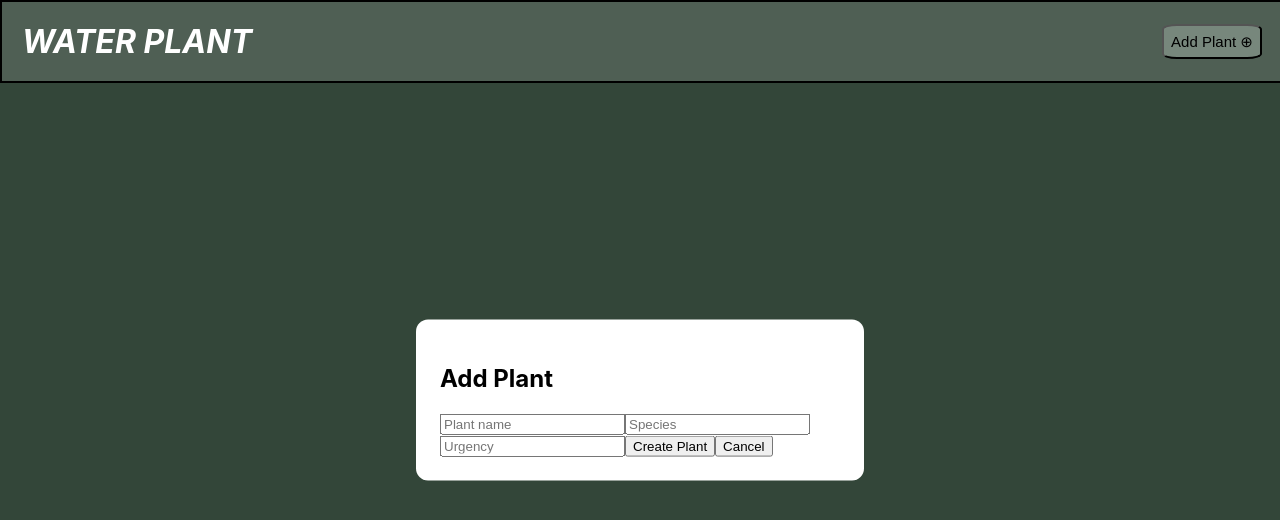
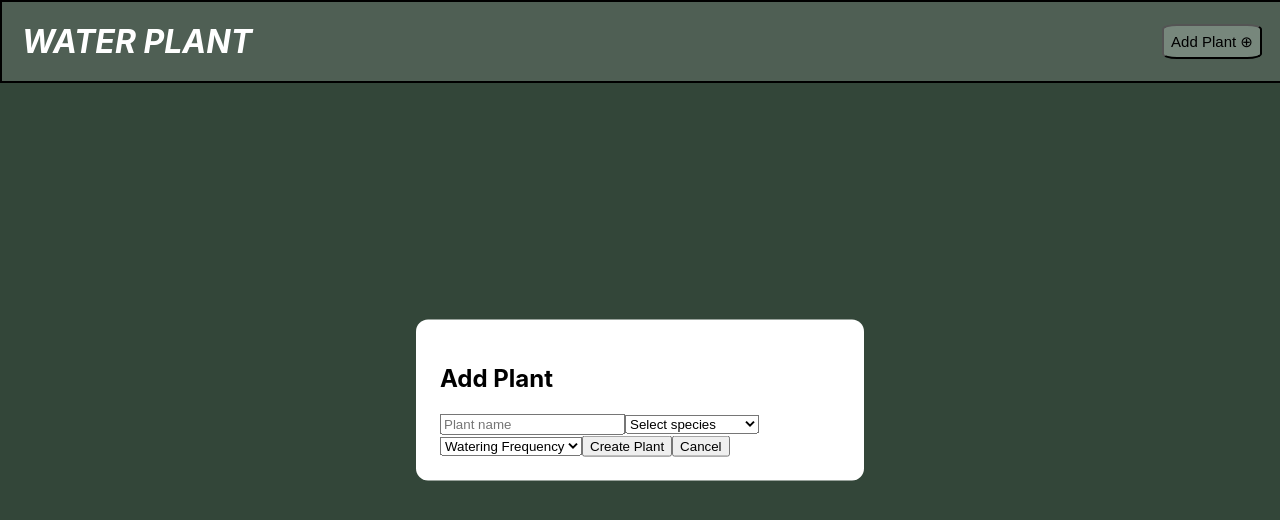
Before and after one commit to CamBlackwell/DesignAssignment2, a React (Create React App) app in the folder assingment2/: page / in a window 1280 px wide. Both pictures are taken after a click on the button "Add Plant ⊕". Shown: the top 520 px of the page. Built offline with nearby package versions, Linux system fonts and the light colour scheme.

Commit message:
added speicies

```diff
--- a/assingment2/src/App.js
+++ b/assingment2/src/App.js
@@ -7,7 +7,6 @@ import AddPlantForm from './components/AddPlantForm';
 
 function App() {
 
-
   const [plants, setPlants]= useState([]);
   const [showForm, setShowForm] = useState(false);
 
@@ -16,7 +15,6 @@ function App() {
   }
 
   return (
-
    <div className='App'>
     <Header onOpenForm={() => setShowForm(true)} />
 
@@ -26,8 +24,6 @@ function App() {
           onClose={() => setShowForm(false)}
         />
       )}
-
-
 
     <CardContainer>
      {plants.map((plant, index) => (
--- a/assingment2/src/components/AddPlantForm.jsx
+++ b/assingment2/src/components/AddPlantForm.jsx
@@ -34,19 +34,32 @@ return (
           onChange={handleChange}
         />
 
-        <input
-          name="species"
-          placeholder="Species"
-          value={formData.species}
-          onChange={handleChange}
-        />
+        <select name="species" value={formData.species}
+          onChange={handleChange} required>
+  <option value="">Select species</option>
+<option value="Pothos">Pothos</option>
+<option value="Snake Plant">Snake Plant</option>
+<option value="Fiddle Leaf Fig">Fiddle Leaf Fig</option>
+<option value="Peace Lilly">Peacy Lilly</option>
+<option value="Monstera deliciosa">Monstera deliciosa</option>
+<option value="Succulent / cactus ">Succulent / cactus </option>
+<option value="Basil">Basil</option>
+</select>
 
-        <input
-          name="urgency"
-          placeholder="Urgency"
-          value={formData.urgency}
-          onChange={handleChange}
-        />
+
+
+        <select name="urgency" value={formData.urgency}
+          onChange={handleChange} required>
+  <option value="">Watering Frequency</option>
+<option value="Everyday">Every Day</option>
+<option value="2-3 Days">2-3 Days</option>
+<option value="5-7 Days">5-7 Days</option>
+<option value="7-10 Days">7-10 Days</option>
+<option value="7-14 Days">7-14 Days</option>
+<option value="14-21 Days">14-21 Days</option>
+<option value="21-30 Days">21-30 Days</option>
+</select>
+
 
         <button type="submit">Create Plant</button>
 
--- a/assingment2/src/components/PlantCard.jsx
+++ b/assingment2/src/components/PlantCard.jsx
@@ -10,7 +10,7 @@ function PlantCard({name, species, urgency}) {
         <p>{species}</p>
         <img className="plant-image" src="/plant.jpg" alt="Plant" />
         <div className = "plant-card-footer">
-            <p>{urgency}</p>
+            <p>water every {urgency}</p>
             <button>water plant</button>
         </div>
         </div>
```
